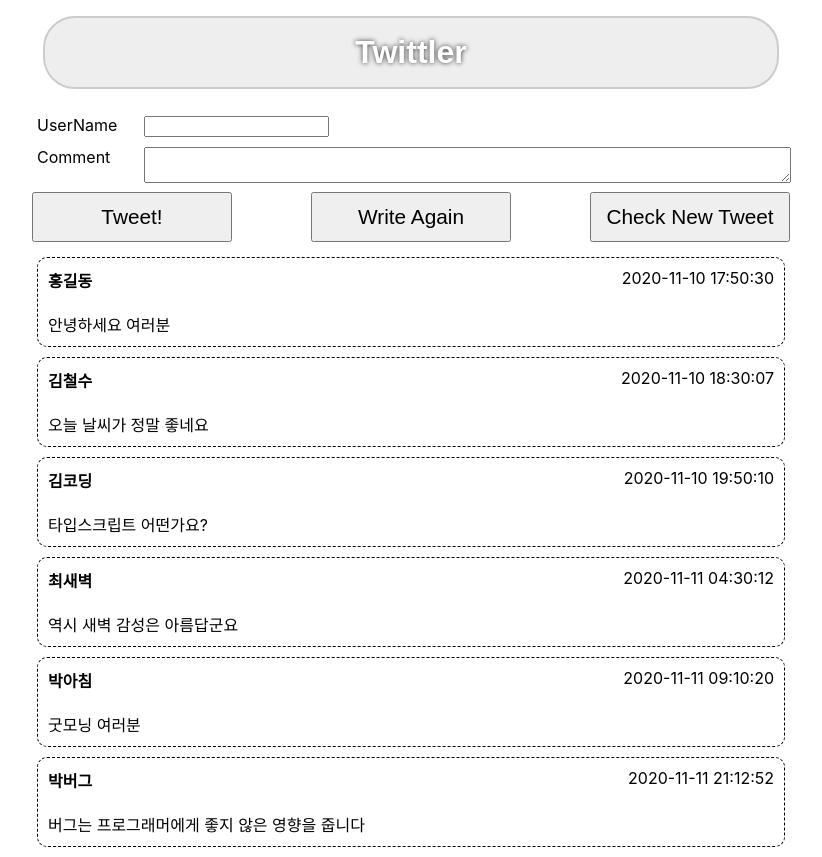
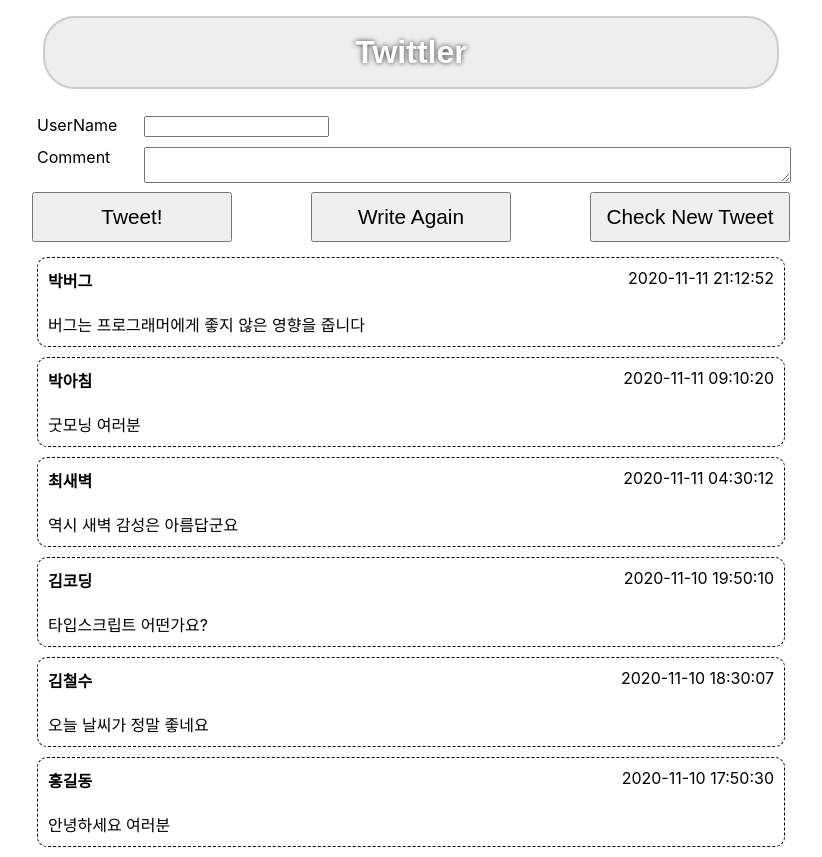
Before and after one commit to dokdo2005/ts-twittler, a React (Create React App) app: page / in a window 1280 px wide. Shown: the whole page, without its empty margins (229-1051 px from the left). Built offline with nearby package versions, Linux system fonts and the light colour scheme.

Commit message:
make to show messages in recent order

```diff
--- a/src/components/commentsArea.tsx
+++ b/src/components/commentsArea.tsx
@@ -10,7 +10,14 @@ interface userMsgEntry {
 }
 
 export default function CommentsArea({userMsg}: {userMsg: userMsgEntry[]}) {
-    const getUserMsg = userMsg.map(entry => (
+    const reverseUserMsg = (userMsg: userMsgEntry[]): userMsgEntry[] => {
+        let tmpArr = [];
+        for (let i = userMsg.length - 1; i >= 0; i--) {
+            tmpArr.push(userMsg[i]);
+        }
+        return tmpArr;
+    };
+    const getUserMsg = reverseUserMsg(userMsg).map(entry => (
         <CommentEntry key={entry.msgIdx} msgEntry={entry}/>
     ));
     return(
```
